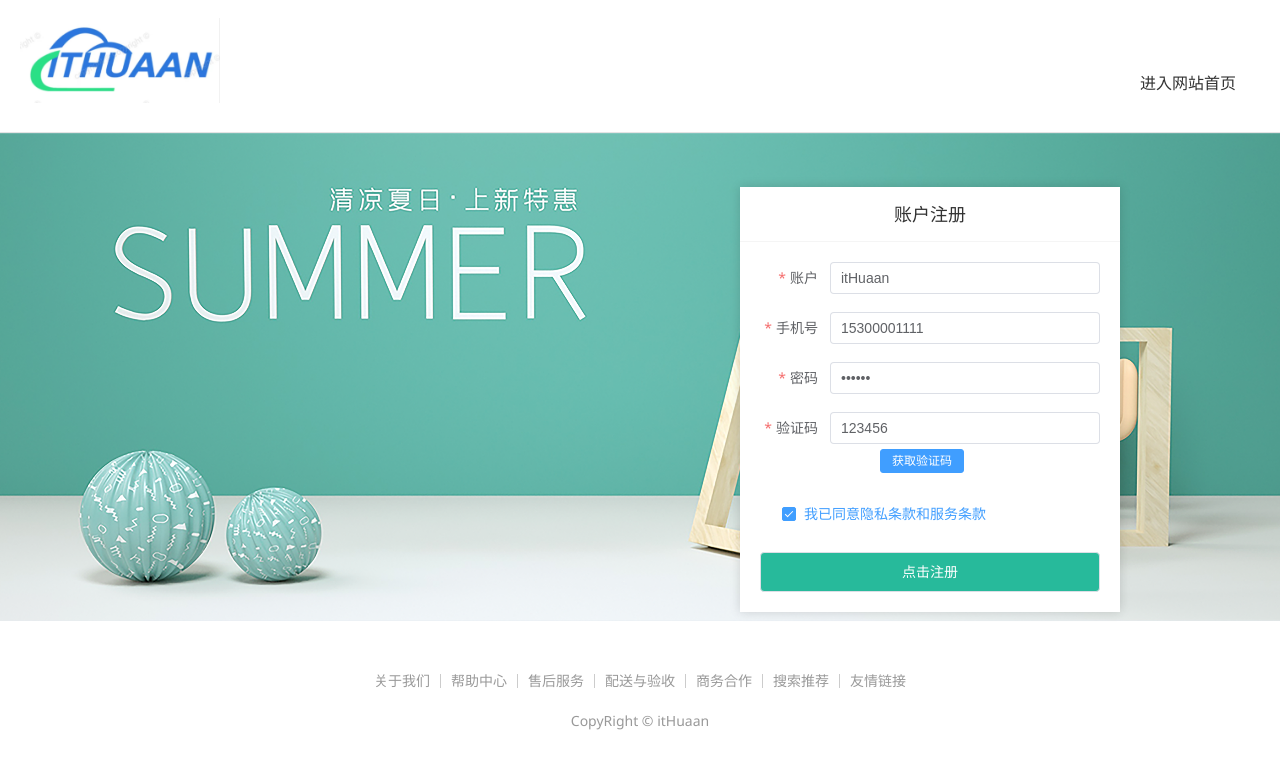
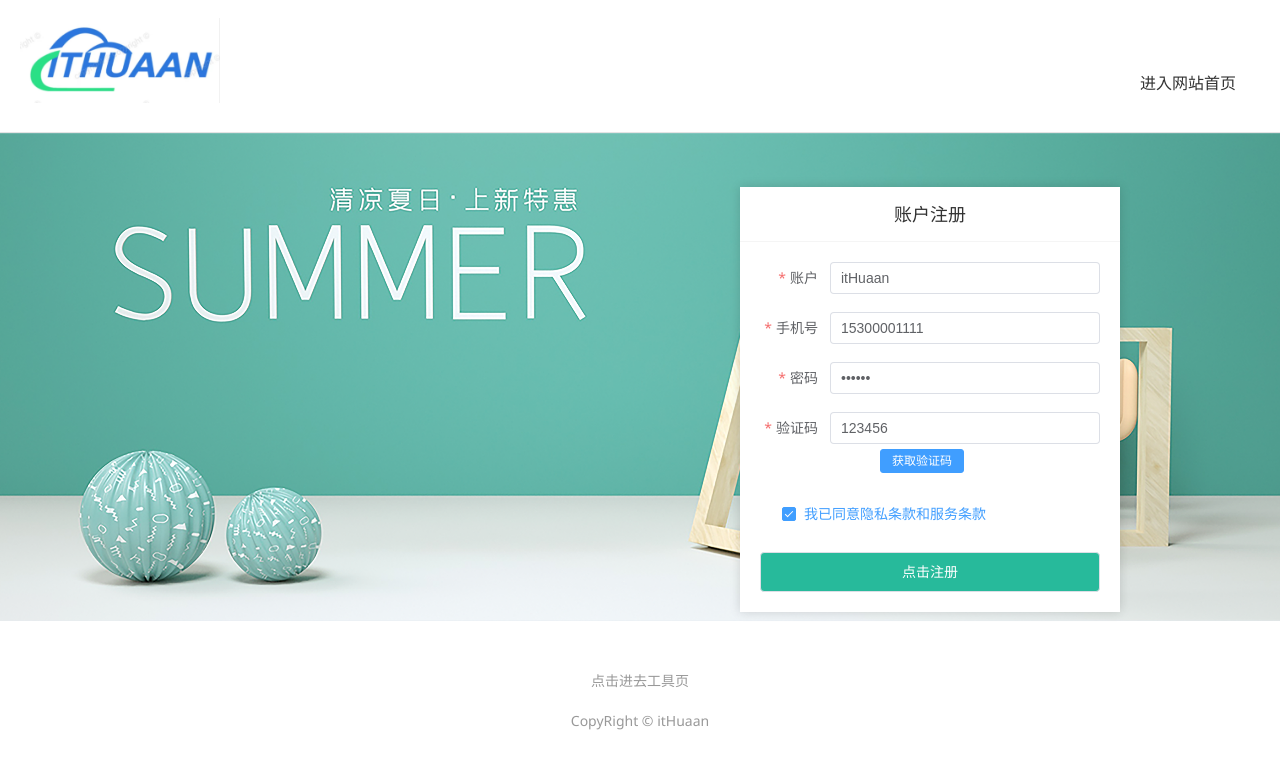
Before and after one commit to hua123an/shopping, a Vue app: page /register in a window 1280 px wide. Shown: the top 768 px of the page. Built offline with nearby package versions, Linux system fonts and the light colour scheme; a small style sheet from the web is missing.

Commit message:
fix some bug

```diff
--- a/src/stores/userStore.js
+++ b/src/stores/userStore.js
@@ -1,5 +1,4 @@
 // 管理用户数据相关
-
 import { defineStore } from 'pinia'
 import { ref } from 'vue'
 import { loginAPI , getCodeAPI , getRegisterAPI } from '@/apis/user'
--- a/src/views/login/LoginView.vue
+++ b/src/views/login/LoginView.vue
@@ -98,7 +98,7 @@ const doLogin = () => {
     <footer class="login-footer">
       <div class="container">
         <p>
-          <a href="http://hua123an.github.io">点击进去工具页</a>
+          <a href="https://hua123an.github.io">点击进去工具页</a>
         </p>
         <p>CopyRight &copy; itHuaan</p>
       </div>
--- a/src/views/register/register.vue
+++ b/src/views/register/register.vue
@@ -120,13 +120,7 @@ const doRegister = () => {
     <footer class="login-footer">
       <div class="container">
         <p>
-          <a href="javascript:;">关于我们</a>
-          <a href="javascript:;">帮助中心</a>
-          <a href="javascript:;">售后服务</a>
-          <a href="javascript:;">配送与验收</a>
-          <a href="javascript:;">商务合作</a>
-          <a href="javascript:;">搜索推荐</a>
-          <a href="javascript:;">友情链接</a>
+          <a href="https://hua123an.github.io">点击进去工具页</a>
         </p>
         <p>CopyRight &copy; itHuaan</p>
       </div>
```
